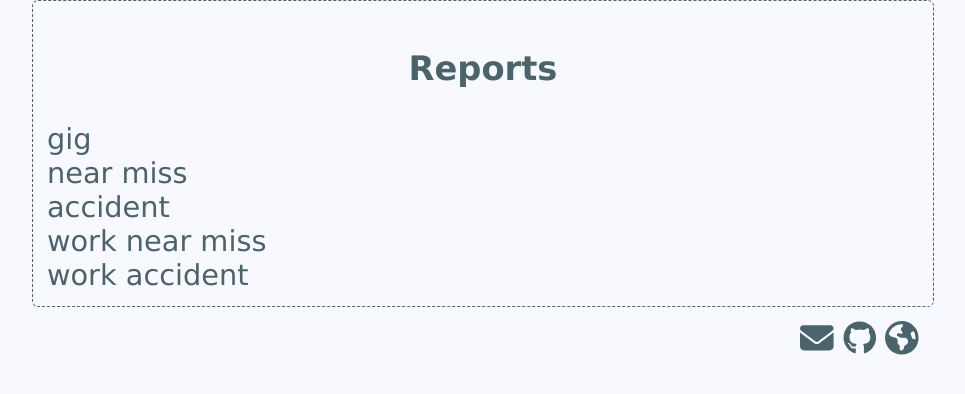
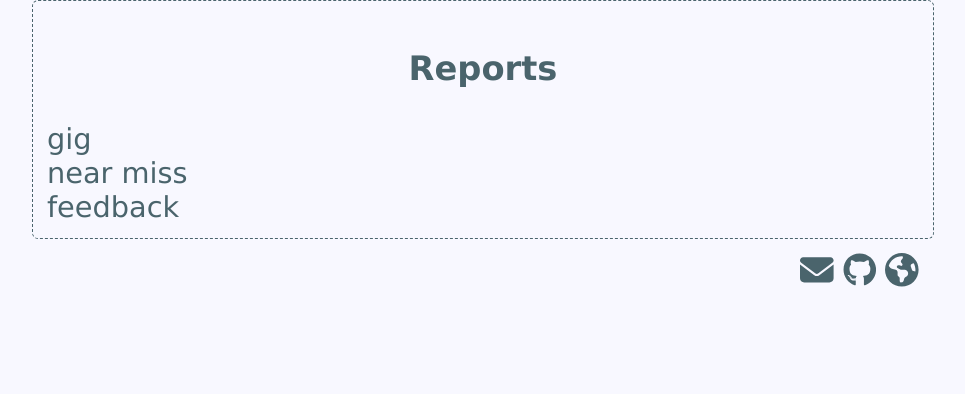
Before and after one commit to astreknet/safartica, a PHP site: template views/report.php in a window 1280 px wide. Shown: the part 154-548 px from the top of the page, without its empty margins (157-1122 px from the left). Run offline with PHP 8.4, Linux system fonts and the light colour scheme; the template is opened without the code that fills it, so the values that code supplies are empty.

Commit message:
fixing reports
Signed-off-by: hugo <hugo@astrek.net>

```diff
--- a/views/downloads.php
+++ b/views/downloads.php
@@ -33,7 +33,5 @@ header( 'Content-Disposition: attachment;filename=sirius_contacts-'.date('YmdHis
 
 if(isset($_SESSION['gig_report'], $_SESSION['validated']) && $_SESSION['validated']) { downloadCsv('gig_report'); }
 if(isset($_SESSION['nearmiss_report'], $_SESSION['validated']) && $_SESSION['validated']) { downloadCsv('nearmiss_report'); }
-if(isset($_SESSION['accident_report'], $_SESSION['validated']) && $_SESSION['validated']) { downloadCsv('accident_report'); }
-if(isset($_SESSION['work_nearmiss_report'], $_SESSION['validated']) && $_SESSION['validated']) { downloadCsv('work_nearmiss_report'); }
-if(isset($_SESSION['work_accident_report'], $_SESSION['validated']) && $_SESSION['validated']) { downloadCsv('work_accident_report'); }
+if(isset($_SESSION['feedback_report'], $_SESSION['validated']) && $_SESSION['validated']) { downloadCsv('feedback_report'); }
 ?>
--- a/views/report.php
+++ b/views/report.php
@@ -4,102 +4,44 @@ if (isset($_GET['gig'])) {
     $sql = "SELECT  gig.datetime,
                     safari.name,
                     concat(user.fname, ' ', user.lname),
-                    gig.erp_link,
+                    gig.travius,
+                    gig.start,
+                    gig.end,
                     gig.route,
+                    gig.weather,
+                    gig.temp,
                     gig.remarks,
+                    gig.accident,
                     gig.updated
             FROM gig LEFT JOIN safari ON gig.safari_id = safari.id LEFT JOIN user ON gig.user_id = user.id";
-    $csvheader = array('date', 'safari', 'guide', 'erp link', 'route', 'remarks', 'updated');
+    $csvheader = array('date', 'safari', 'guide', 'travius', 'start', 'end', 'route', 'weather', 'temp', 'remarks', 'accident', 'updated');
     prepareReport('gig_report', $sql, $csvheader, $pdo);
 }
 
 if (isset($_GET['nearmiss'])) {
     $sql = "SELECT  nearmiss.nm_datetime,
-                    gig.datetime,
+                    gig.start,
                     safari.name,
                     concat(user.fname, ' ', user.lname),
-                    gig.erp_link,
+                    gig.travius,
                     gig.route,
                     gig.remarks,
                     nearmiss.nm_place,
                     nearmiss.nm_description,
                     nearmiss.guide,
-                    nearmiss.customer
+                    nearmiss.customer,
+                    nearmiss.third,
+                    nearmiss.updated
             FROM nearmiss LEFT JOIN gig ON nearmiss.gig_id = gig.id LEFT JOIN user ON nearmiss.user_id = user.id LEFT JOIN safari ON gig.safari_id = safari.id";
-    $csvheader = array('date', 'safari started', 'safari', 'guide', 'erp link', 'route', 'gig remarks', 'place', 'description', 'guide involved', 'customer involved');
+    $csvheader = array('nm date', 'safari started', 'safari', 'guide', 'travius', 'route', 'gig remarks', 'place', 'description', 'guide involved', 'customer involved', 'third involved', 'updated');
     prepareReport('nearmiss_report', $sql, $csvheader, $pdo);
 }
 
-if (isset($_GET['accident'])) {
-    $sql = "SELECT  accident.datetime,
-                    gig.datetime,
-                    safari.name,
-                    concat(user.fname, ' ', user.lname),
-                    gig.erp_link,
-                    gig.route,
-                    gig.remarks,
-                    accident.place,
-                    accident.description,
-                    accident.customer_erp_link,
-                    accident.customer_name,
-                    accident.customer_address,
-                    accident.customer_email,
-                    accident.sm_reg_n,
-                    accident.sm_model,
-                    accident.waiver,
-                    accident.total_euro,
-                    accident.total_paid,
-                    accident.injury,
-                    accident.first_aid,
-                    accident.hospital_offer,
-                    accident.hospital_visit
-            FROM accident LEFT JOIN gig ON accident.gig_id = gig.id LEFT JOIN user ON accident.user_id = user.id LEFT JOIN safari ON gig.safari_id = safari.id";
-    $csvheader = array( 'date',
-                        'safari started',
-                        'safari',
-                        'guide',
-                        'erp link',
-                        'route',
-                        'gig remarks',
-                        'place',
-                        'description',
-                        'customer erp link',
-                        'customer name',
-                        'customer address',
-                        'customer email',
-                        'sm reg n',
-                        'sm model',
-                        'waiver',
-                        'total',
-                        'total paid',
-                        'injury',
-                        'first aid by staff',
-                        'hospital offer',
-                        'hospital visit');
-    prepareReport('accident_report', $sql, $csvheader, $pdo);
-}
 
-if (isset($_GET['issue_nearmiss'])) {
-    $sql = "SELECT  issue.datetime,
-                    concat(user.fname, ' ', user.lname),
-                    issue.place,
-                    issue.description
-            FROM issue LEFT JOIN user ON issue.user_id = user.id WHERE injury IS NULL or injury = ''";
-    $csvheader = array('date', 'guide', 'place', 'description');
-    prepareReport('work_nearmiss_report', $sql, $csvheader, $pdo);
-}
-
-if (isset($_GET['issue_accident'])) {
-    $sql = "SELECT  issue.datetime,
-                    concat(user.fname, ' ', user.lname),
-                    issue.place,
-                    issue.description,
-                    issue.injury,
-                    issue.first_aid,
-                    issue.hospital_visit
-            FROM issue LEFT JOIN user ON issue.user_id = user.id WHERE injury IS NOT NULL and injury != ''";
-    $csvheader = array('date', 'guide', 'place', 'description', 'injury', 'first aid', 'hospital visit');
-    prepareReport('work_accident_report', $sql, $csvheader, $pdo);
+if (isset($_GET['feedback'])) {
+    $sql = "SELECT feedback.datetime, feedback.description FROM feedback";
+    $csvheader = array('date', 'description');
+    prepareReport('feedback_report', $sql, $csvheader, $pdo);
 }
 
 ?>
@@ -108,7 +50,5 @@ if (isset($_GET['issue_accident'])) {
     <h3>Reports</h3>
         <a href="./?reports&gig" ><div>gig</div></a>
         <a href="./?reports&nearmiss" ><div>near miss</div></a>
-        <a href="./?reports&accident" ><div>accident</div></a>
-        <a href="./?reports&issue_nearmiss" ><div>work near miss</div></a>
-        <a href="./?reports&issue_accident" ><div>work accident</div></a>
+        <a href="./?reports&feedback" ><div>feedback</div></a>
 </section>
```
